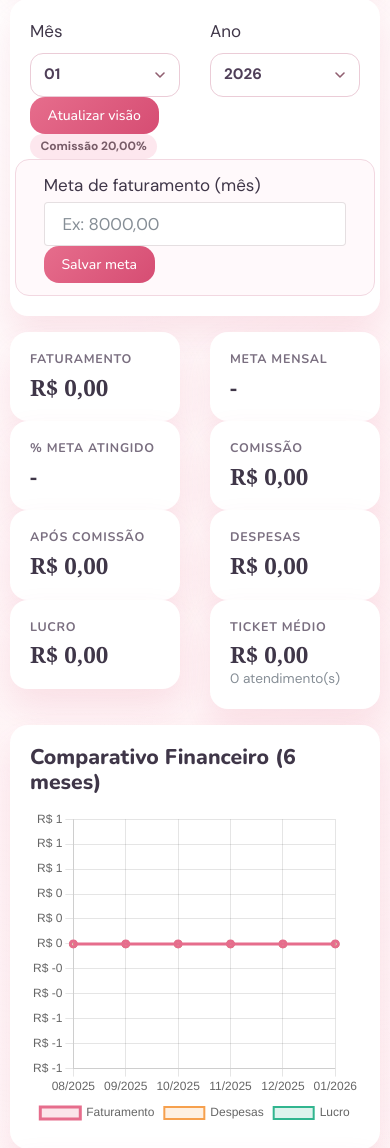
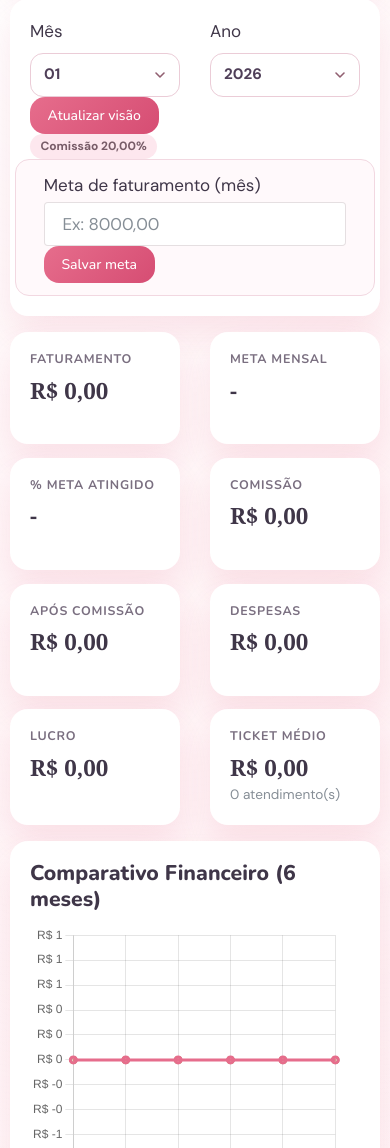
Before and after one commit to ninocsta/control, a Django app: page /salao/dashboard/ in a window 390 px wide. Shown: the part 208-1356 px from the top of the page. Run offline with Django 5.2, Linux system fonts and the light colour scheme; the visitor is signed in with stand-in values (Sample User, id 1); data comes from the database, SQL or seed files in the repository; data that the repository does not hold is empty; parts of the project's set-up code (start-up, migrations or seed data) failed here and were passed over; some libraries are stand-ins or nearby versions.

Commit message:
feat: aprimorar layout do dashboard com novas classes de estilo e ajustes de responsividade

```diff
--- a/salao/templates/salao/dashboard.html
+++ b/salao/templates/salao/dashboard.html
@@ -20,6 +20,34 @@
         border-radius: 14px;
         padding: .8rem;
         background: #fff9fb;
+    }
+    .kpi-grid {
+        row-gap: 1rem;
+        margin-top: .15rem;
+    }
+    .kpi-col {
+        display: flex;
+    }
+    .kpi-col .kpi-card {
+        width: 100%;
+        height: 100%;
+    }
+    .kpi-col .kpi-card .card-body {
+        min-height: 124px;
+        display: flex;
+        flex-direction: column;
+        gap: .2rem;
+    }
+    .kpi-col .kpi-card .small {
+        margin-top: auto;
+    }
+    @media (max-width: 768px) {
+        .kpi-grid {
+            row-gap: .85rem;
+        }
+        .kpi-col .kpi-card .card-body {
+            min-height: 112px;
+        }
     }
 </style>
 {% endblock %}
@@ -77,14 +105,14 @@
     </div>
 </div>
 
-<div class="row g-3 mb-3">
-    <div class="col-6 col-lg-3">
+<div class="row g-3 kpi-grid mb-3">
+    <div class="col-6 col-lg-3 kpi-col">
         <div class="card card-soft kpi-card"><div class="card-body">
             <h6>Faturamento</h6>
             <p class="kpi-value">R$ {{ faturamento_bruto|floatformat:2 }}</p>
         </div></div>
     </div>
-    <div class="col-6 col-lg-3">
+    <div class="col-6 col-lg-3 kpi-col">
         <div class="card card-soft kpi-card"><div class="card-body">
             <h6>Meta Mensal</h6>
             <p class="kpi-value">
@@ -95,7 +123,7 @@
             {% endif %}
         </div></div>
     </div>
-    <div class="col-6 col-lg-3">
+    <div class="col-6 col-lg-3 kpi-col">
         <div class="card card-soft kpi-card"><div class="card-body">
             <h6>% Meta Atingido</h6>
             <p class="kpi-value">
@@ -103,31 +131,31 @@
             </p>
         </div></div>
     </div>
-    <div class="col-6 col-lg-3">
+    <div class="col-6 col-lg-3 kpi-col">
         <div class="card card-soft kpi-card"><div class="card-body">
             <h6>Comissão</h6>
             <p class="kpi-value">R$ {{ comissao_calculada|floatformat:2 }}</p>
         </div></div>
     </div>
-    <div class="col-6 col-lg-3">
+    <div class="col-6 col-lg-3 kpi-col">
         <div class="card card-soft kpi-card"><div class="card-body">
             <h6>Após Comissão</h6>
             <p class="kpi-value">R$ {{ valor_pos_comissao|floatformat:2 }}</p>
         </div></div>
     </div>
-    <div class="col-6 col-lg-3">
+    <div class="col-6 col-lg-3 kpi-col">
         <div class="card card-soft kpi-card"><div class="card-body">
             <h6>Despesas</h6>
             <p class="kpi-value">R$ {{ despesas_total|floatformat:2 }}</p>
         </div></div>
     </div>
-    <div class="col-6 col-lg-3">
+    <div class="col-6 col-lg-3 kpi-col">
         <div class="card card-soft kpi-card"><div class="card-body">
             <h6>Lucro</h6>
             <p class="kpi-value">R$ {{ lucro|floatformat:2 }}</p>
         </div></div>
     </div>
-    <div class="col-6 col-lg-3">
+    <div class="col-6 col-lg-3 kpi-col">
         <div class="card card-soft kpi-card"><div class="card-body">
             <h6>Ticket Médio</h6>
             <p class="kpi-value">R$ {{ ticket_medio|floatformat:2 }}</p>
```
